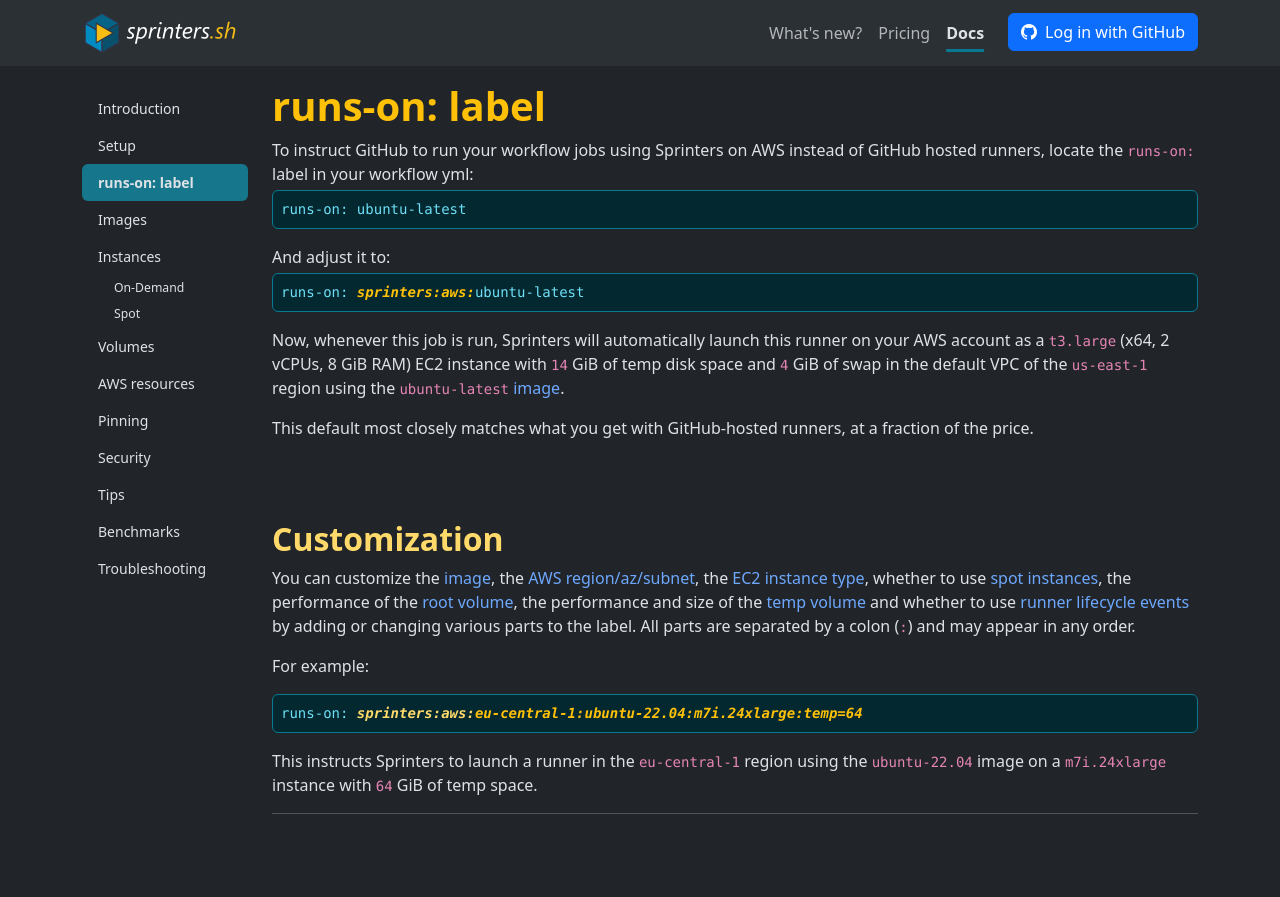
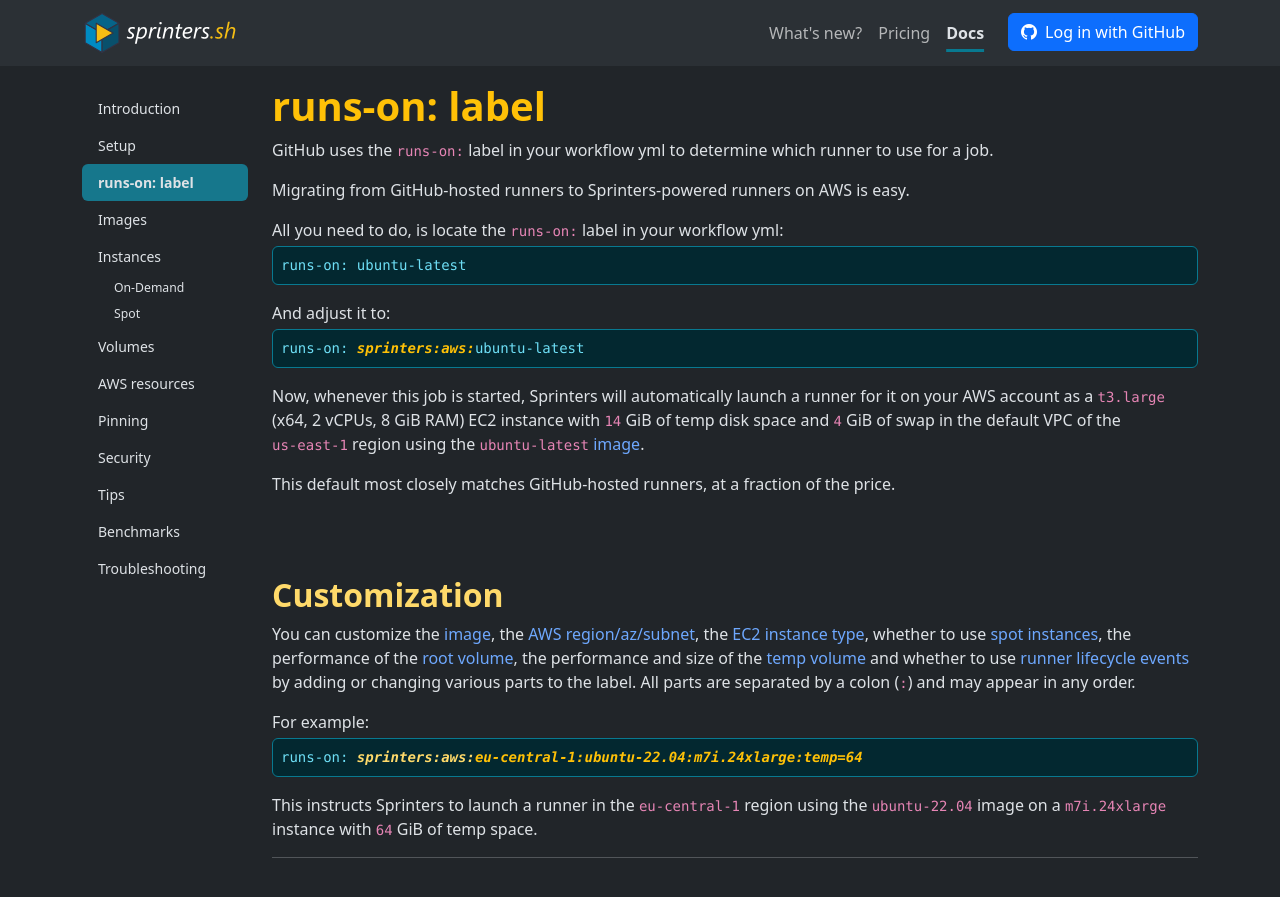
Before and after one commit to sprinters-sh/sprinters.sh, a Jekyll site: the page built from docs/label.md, in a window 1280 px wide and 900 px high. Shown: the top 897 px of the window. Built offline with Jekyll 4.4.1, drawn with Linux system fonts in a browser that asks for light colours.

Commit message:
Reworded intro

```diff
--- a/docs/label.md
+++ b/docs/label.md
@@ -3,22 +3,27 @@
 title: "runs-on: label"
 ---
 
-<p class="mb-1">To instruct GitHub to run your workflow jobs using Sprinters on AWS instead of GitHub hosted runners,
-    locate the <code>runs-on:</code> label in your workflow yml:</p>
+GitHub uses the `runs-on:` label in your workflow yml to determine which runner to use for a job.
+
+Migrating from GitHub-hosted runners to Sprinters-powered runners on AWS is easy.
+
+All you need to do, is locate the <code>runs-on:</code> label in your workflow yml:
+{: .mb-1 }
 <div class="alert alert-info font-monospace p-0 mb-3 position-relative" role="alert">
     <pre class="mb-0 p-2 fs-7">runs-on: ubuntu-latest</pre>
 </div>
 
-<p class="mb-1">And adjust it to:</p>
+And adjust it to:
+{: .mb-1 }
 <div class="alert alert-info font-monospace p-0 mb-3 position-relative" role="alert">
     <pre class="mb-0 p-2 fs-7">runs-on: <span class="fw-bold fst-italic text-warning">sprinters:aws:</span>ubuntu-latest</pre>
 </div>
 
-Now, whenever this job is run, Sprinters will automatically launch this runner on your AWS account as
+Now, whenever this job is started, Sprinters will automatically launch a runner for it on your AWS account as
 a `t3.large` (x64, 2 vCPUs, 8 GiB RAM) EC2 instance with `14` GiB of temp disk space and `4` GiB of swap
 in the default VPC of the `us-east-1` region using the `ubuntu-latest` [image](/docs/image).
 
-This default most closely matches what you get with GitHub-hosted runners, at a fraction of the price.
+This default most closely matches GitHub-hosted runners, at a fraction of the price.
 
 {% include h2.html id="customization" text="Customization" %}
 
@@ -29,6 +34,7 @@
 by adding or changing various parts to the label. All parts are separated by a colon (`:`) and may appear in any order.
 
 For example:
+{: .mb-1 }
 
 <div class="alert alert-info font-monospace p-0 mb-3 position-relative" role="alert">
     <pre class="mb-0 p-2 fs-7">runs-on: <span class="fw-bold fst-italic text-warning-emphasis">sprinters:aws:<span class="text-warning">eu-central-1:ubuntu-22.04:m7i.24xlarge:temp=64</span></span></pre>
```
